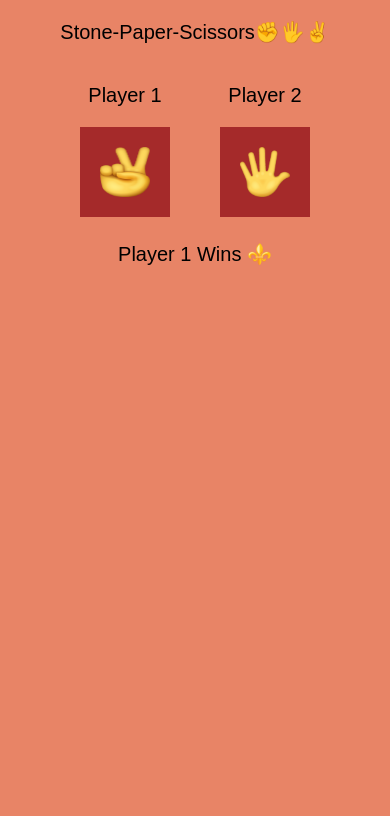
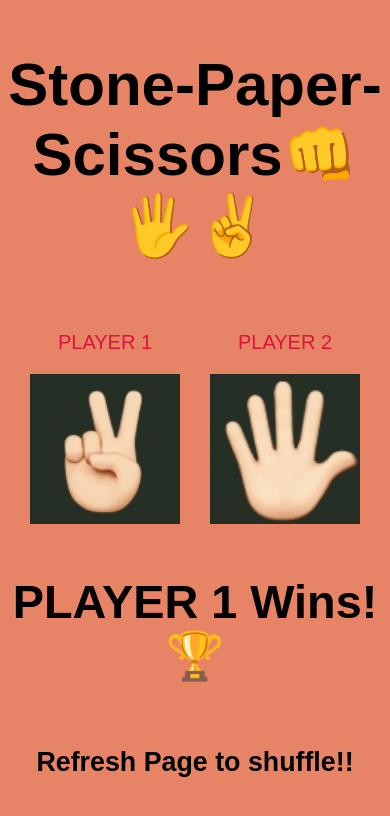
Before and after one commit to abhaydevelops/Stone-Paper-Scissor-Game, a plain HTML site: page index.html in a window 390 px wide. Drawn offline with Linux system fonts and the light colour scheme.

Commit message:
updated css and js

```diff
--- a/index.html
+++ b/index.html
@@ -8,23 +8,24 @@
 </head>
 <body>
 <div class="main">
-    <p>
-        Stone-Paper-Scissors✊🖐✌
-    </p>
+    <h2>
+        Stone-Paper-Scissors👊🖐✌
+    </h2>
     <div class="players">
         <div class="player">
-            <p>Player 1</p>
-            <img src="./assets/1.png" alt="player1 hand">
+            <p>PLAYER 1</p>
+            <img src="./assets/1.jpg" alt="player1 hand">
         </div>
         <div class="player">
-            <p>Player 2</p>
-            <img src="./assets/1.png" alt="player2 hand">
+            <p>PLAYER 2</p>
+            <img src="./assets/1.jpg" alt="player2 hand">
         </div>
     </div>
-    <div class="result">
-        <p>Player 1 Wins ⚜️</p>
-    </div>
+ <h3></h3>
+
+ <h6>Refresh Page to shuffle!!</h6>
 </div>
+
 <script src="index.js"></script>
 </body>
 </html>
--- a/index.js
+++ b/index.js
@@ -1,4 +1,32 @@
 var randomNumber1=Math.floor(Math.random()*3)+1;
-var imagsrc1="./assets/"+randomNumber1+".png";
+var imagsrc1="./assets/"+randomNumber1+".jpg";
 var image1=document.querySelectorAll("img")[0];
 image1.setAttribute("src",imagsrc1);
+
+var randomNumber2=Math.floor(Math.random()*3)+1;
+var imagsrc2="./assets/"+randomNumber2+".jpg";
+var image2=document.querySelectorAll("img")[1];
+image2.setAttribute("src",imagsrc2);
+
+
+if(randomNumber1==randomNumber2){
+    var result=document.querySelector("h3").innerHTML="Game Draw!!🏳️";
+}
+else if((randomNumber1==1)&&(randomNumber2==2)){
+    var result=document.querySelector("h3").innerHTML="PLAYER 2 Wins!🏆";
+}
+else if((randomNumber1==1)&&(randomNumber2==3)){
+    var result=document.querySelector("h3").innerHTML="PLAYER 1 Wins!🏆";
+}
+else if((randomNumber1==2)&&(randomNumber2==1)){
+    var result=document.querySelector("h3").innerHTML="PLAYER 1 Wins!🏆";
+}
+else if((randomNumber1==2)&&(randomNumber2==3)){
+    var result=document.querySelector("h3").innerHTML="PLAYER 2 Wins!🏆";
+}
+else if((randomNumber1==3)&&(randomNumber2==1)){
+    var result=document.querySelector("h3").innerHTML="PLAYER 2 Wins!🏆";
+}
+else if((randomNumber1==3)&&(randomNumber2==2)){
+    var result=document.querySelector("h3").innerHTML="PLAYER 1 Wins!🏆";
+}
--- a/styles.css
+++ b/styles.css
@@ -15,18 +15,20 @@ body{
 }
 .player{
     text-align: center;
-    font-size: 20px;
+    font-size: 30px;
+    color: crimson;
 }
 img{
-    background-color:brown ;
-    height: 250px;
-    width: 250px;
-    padding: 20px 20px;
+    height: 200px;
+    width: 200px;
 }
 
-@media only screen and (max-width: 600px)
+
+
+@media only screen and (max-width: 425px)
 {
-    .main{
+    .main
+{
     text-align: center;
     font-size: 20px;
 }
@@ -34,12 +36,38 @@ img{
     display: flex;
     align-items: center;
     justify-content: center;
-        gap: 50px;
+    gap: 30px;
+}
+.player{
+    text-align: center;
+    font-size: 8px;
+    color: crimson;
 }
 img{
-        background-color:brown ;
-        height: 50px;
-        width: 50px;
-        padding: 20px 20px;
+    height: 70px;
+    width: 70px;
 }
 }
+@media only screen and (max-width: 768px)
+{
+    .main
+{
+    text-align: center;
+    font-size: 40px;
+}
+.players{
+    display: flex;
+    align-items: center;
+    justify-content: center;
+    gap: 30px;
+}
+.player{
+    text-align: center;
+    font-size: 20px;
+    color: crimson;
+}
+img{
+    height: 150px;
+    width: 150px;
+}
+}
```
Also changed, not shown: assets/1.jpg (added), assets/1.png (deleted), assets/2.jpg (added), assets/2.png (deleted), assets/3.jpg (added), assets/3.png (deleted). Lines whose indentation alone changed are shown as unchanged.
